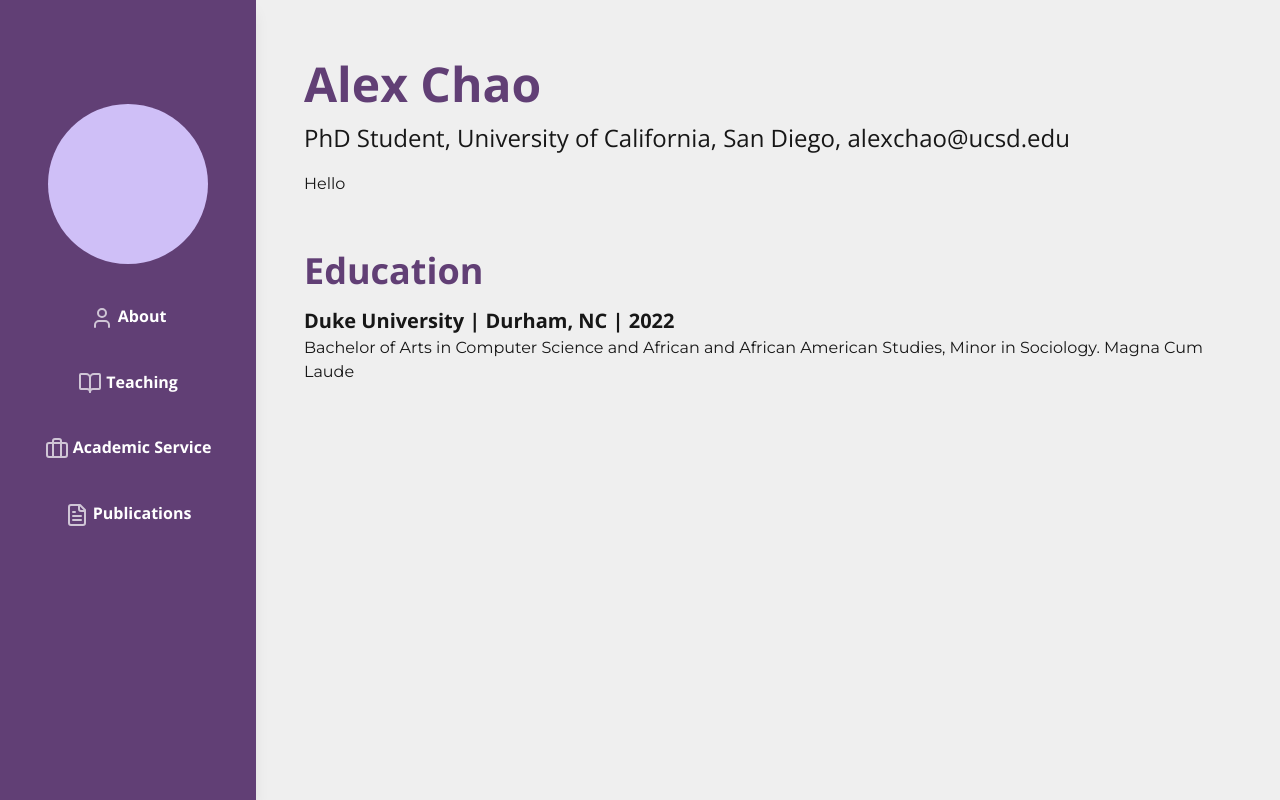
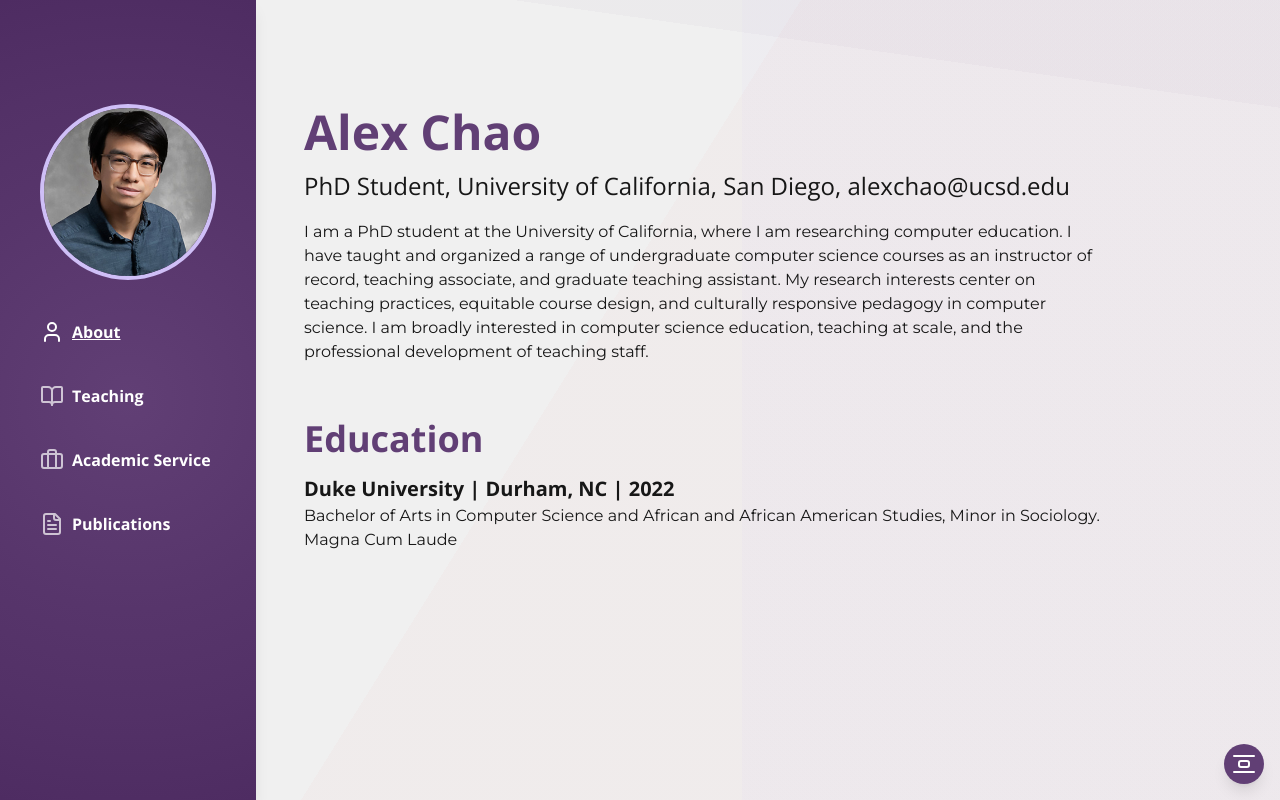
Before and after one commit to jessicanachen/alex-portfolio, a Next.js app: page / in a window 1280 px wide. Built offline with nearby package versions, Linux system fonts and the light colour scheme.

Commit message:
Refactor: updated margins to feel more evenly dispersed, added subtle gradients, made more clear which part of nav you are on, added snap normal as a togglable mode thorugh the different levels of snap

```diff
--- a/src/components/NavBar.tsx
+++ b/src/components/NavBar.tsx
@@ -1,10 +1,12 @@
-"use client"
+"use client";
+import Image from "next/image";
 import { Link as ScrollLink } from "react-scroll";
 import { useState, useEffect, useRef } from "react";
 import { Menu, BookOpen, User, Briefcase, FileText } from "lucide-react";
 
 const NavBar = () => {
   const [isOpen, setIsOpen] = useState(false);
+  const [activeSection, setActiveSection] = useState("about");
   const menuRef = useRef<HTMLDivElement>(null);
 
   const toggleMenu = () => setIsOpen((prev) => !prev);
@@ -33,76 +35,93 @@
     return () => window.removeEventListener("resize", handleResize);
   }, []);
 
+  const navLinks = [
+    {
+      to: "about",
+      icon: <User size={24} />,
+      label: "About",
+    },
+    {
+      to: "teaching",
+      icon: <BookOpen size={24} />,
+      label: "Teaching",
+    },
+    {
+      to: "service",
+      icon: <Briefcase size={24} />,
+      label: "Academic Service",
+    },
+    {
+      to: "publications",
+      icon: <FileText size={24} />,
+      label: "Publications",
+    },
+  ];
+
   return (
     <nav
       ref={menuRef}
-      className={`fixed top-0 left-0 h-screen shadow-lg z-10 p-4 bg-primary transition-all
-      ${isOpen ? "w-36" : "w-16"} lg:w-64`}
+      className={`fixed top-0 left-0 h-screen shadow-lg z-10 p-4 bg-navbar-gradient transition-all
+      ${isOpen ? "w-40" : "w-16"} lg:w-64`}
     >
-      <div
-        className={`flex flex-col space-y-10 w-full pt-12 ${
-          isOpen ? "text-left" : "text-center"
-        } lg:text-center lg:items-center lg:flex`}
-      >
-        {/* menu icon for now but could also be a headshot just may look funny */}
-        <div onClick={toggleMenu} className="cursor-pointer lg:hidden">
-          <Menu size={32} className={`inline cursor-pointer text-white`} />{" "}
+      <div className="flex flex-col space-y-10 w-full pt-12 items-center">
+        <div onClick={toggleMenu} className="cursor-pointer lg:hidden w-full">
+          <Menu size={32} className="inline cursor-pointer text-white" />
         </div>
-        {/* headshot */}
-        <div className="w-40 h-40 bg-secondary rounded-full hidden lg:flex"></div>
 
+        <div className="w-44 h-44 border-4 border-secondary bg-secondary rounded-full items-center justify-center overflow-hidden hidden lg:flex">
+          <Image
+            src="/headshot.png"
+            alt="Headshot"
+            width={176}
+            height={176}
+            className="object-cover"
+          />
+        </div>
+
+        <div className="flex flex-col w-full lg:w-44 space-y-10 text-left">
+          {navLinks.map(({ to, icon, label }) => {
+            const isActive = activeSection === to;
+            const showIconUnderline = isActive && !isOpen;
+
+            return (
               <ScrollLink
-          to="about"
+                key={to}
+                to={to}
                 smooth={true}
                 duration={500}
+                spy={true}
+                offset={-64}
                 containerId="scroll-container"
-          className="cursor-pointer font-sans text-white font-bold hover:underline"
+                activeClass="active"
+                className={`cursor-pointer font-sans text-white font-bold transition-all duration-200 flex items-center gap-2
+                ${isActive && isOpen ? "underline" : ""}
+                ${isActive && !isOpen ? "lg:underline" : ""}
+                ${isOpen ? "hover:underline text-secondary" : ""}
+                lg:hover:underline
+                `}
+                onSetActive={() => setActiveSection(to)}
                 onClick={closeMenu}
               >
-          <User className={`${isOpen ? "opacity-90" : "opacity-70"} inline`} size={24} />{" "}
+                <span
+                  className={`relative inline-block
+                  hover:before:absolute hover:before:content-[''] hover:before:w-6 hover:before:h-[4px] hover:before:bg-white hover:before:bottom-[-8px] hover:before:left-1/2 hover:before:-translate-x-1/2 ${isActive ? "text-white" : "opacity-70"}
+                  ${
+                    showIconUnderline
+                      ? "before:absolute before:content-[''] before:w-6 before:h-[4px] before:bg-white before:bottom-[-8px] before:left-1/2 before:-translate-x-1/2 lg:before:hidden"
+                      : ""
+                  }
+                  `}
+                >
+                  {icon}
+                </span>
                 <span className={`${isOpen ? "inline" : "hidden"} lg:inline`}>
-            About
+                  {label}
                 </span>
               </ScrollLink>
-        <ScrollLink
-          to="teaching"
-          smooth={true}
-          duration={500}
-          containerId="scroll-container"
-          className="cursor-pointer font-sans text-white font-bold hover:underline"
-          onClick={closeMenu}
-        >
-          <BookOpen className={`${isOpen ? "opacity-90" : "opacity-70"} inline`} size={24} />{" "}
-          <span className={`${isOpen ? "inline" : "hidden"} lg:inline`}>
-            Teaching
-          </span>
-        </ScrollLink>
-        <ScrollLink
-          to="service"
-          smooth={true}
-          duration={500}
-          containerId="scroll-container"
-          className="cursor-pointer font-sans text-white font-bold hover:underline"
-          onClick={closeMenu}
-        >
-          <Briefcase className={`${isOpen ? "opacity-90" : "opacity-70"} inline`} size={24} />{" "}
-          <span className={`${isOpen ? "inline" : "hidden"} lg:inline`}>
-            Academic Service
-          </span>
-        </ScrollLink>
-        <ScrollLink
-          to="publications"
-          smooth={true}
-          duration={500}
-          containerId="scroll-container"
-          className="cursor-pointer font-sans text-white font-bold hover:underline"
-          onClick={closeMenu}
-        >
-          <FileText className={`${isOpen ? "opacity-90" : "opacity-70"} inline`} size={24} />{" "}
-          <span className={`${isOpen ? "inline" : "hidden"} lg:inline`}>
-            Publications
-          </span>
-        </ScrollLink>
+            );
+          })}
+        </div>
       </div>
     </nav>
   );
--- a/src/components/sections/About.tsx
+++ b/src/components/sections/About.tsx
@@ -10,7 +10,7 @@
 );
 
 const About = () => {
-  const { ref, inView } = useInView({ triggerOnce: false, threshold: 0.2 });
+  const { ref, inView } = useInView({ triggerOnce: true, threshold: 0.2 });
 
   const aboutData = about[0];
   const headerItems = [
@@ -21,7 +21,7 @@
 
   try {
     return (
-      <div ref={ref} className="min-h-screen pt-12">
+      <div ref={ref} className="min-h-screen pt-14 lg:pt-24">
         <MotionDiv
           initial={{ opacity: 0, y: 20 }}
           animate={inView ? { opacity: 1, y: 0 } : {}}
--- a/src/components/sections/Publications.tsx
+++ b/src/components/sections/Publications.tsx
@@ -24,7 +24,7 @@
 
 const Publications: React.FC = () => {
   const [expanded, setExpanded] = useState<Record<string, boolean>>({});
-  const { ref, inView } = useInView({ triggerOnce: false, threshold: 0.2 });
+  const { ref, inView } = useInView({ triggerOnce: true, threshold: 0.2 });
 
   const toggleExpand = (key: string) => {
     setExpanded((prev) => ({
@@ -35,7 +35,7 @@
 
   try {
     return (
-      <div ref={ref} className="min-h-screen pt-12">
+      <div ref={ref} className="min-h-screen pt-16 lg:pt-24">
         <div className="flex lg:hidden">
           <MotionDiv
             initial={{ opacity: 0, y: 20 }}
--- a/src/components/sections/Service.tsx
+++ b/src/components/sections/Service.tsx
@@ -9,7 +9,7 @@
 
 
 const Service = () => {
-  const { ref, inView } = useInView({ triggerOnce: false, threshold: 0.2 });
+  const { ref, inView } = useInView({ triggerOnce: true, threshold: 0.2 });
 
   try {
     return (
--- a/src/components/sections/Teaching.tsx
+++ b/src/components/sections/Teaching.tsx
@@ -29,7 +29,7 @@
 );
 
 const Teaching = () => {
-  const { ref, inView } = useInView({ triggerOnce: false, threshold: 0.2 });
+  const { ref, inView } = useInView({ triggerOnce: true, threshold: 0.2 });
   const teachingBlurbData = teachingBlurb[0];
 
   const [expanded, setExpanded] = useState<boolean>(true);
@@ -74,7 +74,7 @@
           <p className={`${expanded ? "flex" : "hidden"}`}>{teachingBlurbData.Blurb}</p>
         </MotionDiv>
 
-        <div className="p-8 lg:px-12 lg:py-0">
+        <div className="p-8 max-w-2xl lg:max-w-4xl lg:px-12 lg:py-0">
           {/* Instructing Experience */}
           <MotionDiv
             initial={{ opacity: 0 }}
--- a/src/data/about.json
+++ b/src/data/about.json
@@ -3,7 +3,7 @@
         "Title": "PhD Student",
         "Place": "University of California, San Diego",
         "Email": "alexchao@ucsd.edu",
-        "About": "Hello"},
+        "About": "I am a PhD student at the University of California, where I am researching computer education. I have taught and organized a range of undergraduate computer science courses as an instructor of record, teaching associate, and graduate teaching assistant. My research interests center on teaching practices, equitable course design, and culturally responsive pedagogy in computer science. I am broadly interested in computer science education, teaching at scale, and the professional development of teaching staff."},
     {
         "Title": "PHD Student",
         "Place": "Place",
--- a/src/data/publications.json
+++ b/src/data/publications.json
@@ -1,4 +1,76 @@
 [
+    {
+        "Conference": "Conference Name",
+        "Year": "Jan 2023",
+        "Publications": [
+            {
+                "Name": "Students Use of GitHub Copilot for Working with Large Code Bases Making it longer to see what happens",
+                "Description": "Anshul Shah, Fatimah Alhumrani, William G. Griswold, Leo Porter, and Adalbert Gerald Soosai Raj. 2024. A Comparison of Student Behavioral Engagement in Traditional Live Coding and Active Live Coding Lectures. In Proceedings of the 2024 Innovation and Technology in Computer Science Education V. 1 (ITiCSE 2024), July 8-10, 2024, Milan, Italy. ACM, New York, NY, USA, 7 pages. https://doi.org/10.1145/3649217.3653537",
+                "Link": "https://doi.org/10.1145/3649217.3653537"
+            },
+            {
+                "Name": "Students Use of GitHub Copilot for Working with Large Code Bases",
+                "Description": "Anshul Shah, Fatimah Alhumrani, William G. Griswold, Leo Porter, and Adalbert Gerald Soosai Raj. 2024. A Comparison of Student Behavioral Engagement in Traditional Live Coding and Active Live Coding Lectures. In Proceedings of the 2024 Innovation and Technology in Computer Science Education V. 1 (ITiCSE 2024), July 8-10, 2024, Milan, Italy. ACM, New York, NY, USA, 7 pages. https://doi.org/10.1145/3649217.3653537"
+            }
+        ]
+    },
+    {
+        "Conference": "Conference Name",
+        "Year": "Jan 2023",
+        "Publications": [
+            {
+                "Name": "Students Use of GitHub Copilot for Working with Large Code Bases",
+                "Description": "Anshul Shah, Fatimah Alhumrani, William G. Griswold, Leo Porter, and Adalbert Gerald Soosai Raj. 2024. A Comparison of Student Behavioral Engagement in Traditional Live Coding and Active Live Coding Lectures. In Proceedings of the 2024 Innovation and Technology in Computer Science Education V. 1 (ITiCSE 2024), July 8-10, 2024, Milan, Italy. ACM, New York, NY, USA, 7 pages. https://doi.org/10.1145/3649217.3653537",
+                "Link": "https://doi.org/10.1145/3649217.3653537"
+            }
+        ]
+    },
+    {
+        "Conference": "Conference Name",
+        "Year": "Jan 2023-Current",
+        "Publications": [
+            {
+                "Name": "Students Use of GitHub Copilot for Working with Large Code Bases",
+                "Description": "Anshul Shah, Fatimah Alhumrani, William G. Griswold, Leo Porter, and Adalbert Gerald Soosai Raj. 2024. A Comparison of Student Behavioral Engagement in Traditional Live Coding and Active Live Coding Lectures. In Proceedings of the 2024 Innovation and Technology in Computer Science Education V. 1 (ITiCSE 2024), July 8-10, 2024, Milan, Italy. ACM, New York, NY, USA, 7 pages. https://doi.org/10.1145/3649217.3653537"
+            }
+        ]
+    },
+    {
+        "Conference": "Conference Name",
+        "Year": "Jan 2023",
+        "Publications": [
+            {
+                "Name": "Students Use of GitHub Copilot for Working with Large Code Bases Making it longer to see what happens",
+                "Description": "Anshul Shah, Fatimah Alhumrani, William G. Griswold, Leo Porter, and Adalbert Gerald Soosai Raj. 2024. A Comparison of Student Behavioral Engagement in Traditional Live Coding and Active Live Coding Lectures. In Proceedings of the 2024 Innovation and Technology in Computer Science Education V. 1 (ITiCSE 2024), July 8-10, 2024, Milan, Italy. ACM, New York, NY, USA, 7 pages. https://doi.org/10.1145/3649217.3653537",
+                "Link": "https://doi.org/10.1145/3649217.3653537"
+            },
+            {
+                "Name": "Students Use of GitHub Copilot for Working with Large Code Bases",
+                "Description": "Anshul Shah, Fatimah Alhumrani, William G. Griswold, Leo Porter, and Adalbert Gerald Soosai Raj. 2024. A Comparison of Student Behavioral Engagement in Traditional Live Coding and Active Live Coding Lectures. In Proceedings of the 2024 Innovation and Technology in Computer Science Education V. 1 (ITiCSE 2024), July 8-10, 2024, Milan, Italy. ACM, New York, NY, USA, 7 pages. https://doi.org/10.1145/3649217.3653537"
+            }
+        ]
+    },
+    {
+        "Conference": "Conference Name",
+        "Year": "Jan 2023",
+        "Publications": [
+            {
+                "Name": "Students Use of GitHub Copilot for Working with Large Code Bases",
+                "Description": "Anshul Shah, Fatimah Alhumrani, William G. Griswold, Leo Porter, and Adalbert Gerald Soosai Raj. 2024. A Comparison of Student Behavioral Engagement in Traditional Live Coding and Active Live Coding Lectures. In Proceedings of the 2024 Innovation and Technology in Computer Science Education V. 1 (ITiCSE 2024), July 8-10, 2024, Milan, Italy. ACM, New York, NY, USA, 7 pages. https://doi.org/10.1145/3649217.3653537",
+                "Link": "https://doi.org/10.1145/3649217.3653537"
+            }
+        ]
+    },
+    {
+        "Conference": "Conference Name",
+        "Year": "Jan 2023-Current",
+        "Publications": [
+            {
+                "Name": "Students Use of GitHub Copilot for Working with Large Code Bases",
+                "Description": "Anshul Shah, Fatimah Alhumrani, William G. Griswold, Leo Porter, and Adalbert Gerald Soosai Raj. 2024. A Comparison of Student Behavioral Engagement in Traditional Live Coding and Active Live Coding Lectures. In Proceedings of the 2024 Innovation and Technology in Computer Science Education V. 1 (ITiCSE 2024), July 8-10, 2024, Milan, Italy. ACM, New York, NY, USA, 7 pages. https://doi.org/10.1145/3649217.3653537"
+            }
+        ]
+    },
     {
         "Conference": "Conference Name",
         "Year": "Jan 2023",
--- a/src/pages/index.tsx
+++ b/src/pages/index.tsx
@@ -1,5 +1,11 @@
 "use client";
+import { useState } from "react";
 import { Element } from "react-scroll";
+import {
+  AlignVerticalJustifyStart,
+  AlignVerticalSpaceAround,
+  AlignVerticalDistribute,
+} from "lucide-react";
 
 import NavBar from "@/components/NavBar";
 import About from "@/components/sections/About";
@@ -7,40 +13,82 @@
 import Service from "@/components/sections/Service";
 import Publications from "@/components/sections/Publications";
 
+type SnapMode = "none" | "normal" | "always";
+
 export default function Home() {
+  const [snapMode, setSnapMode] = useState<SnapMode>("none");
+
+  const toggleSnap = () => {
+    setSnapMode((prev) =>
+      prev === "none" ? "normal" : prev === "normal" ? "always" : "none"
+    );
+  };
+
+  const getSnapClasses = () => {
+    if (snapMode === "normal") return "snap-y snap-normal";
+    if (snapMode === "always") return "snap-y snap-always";
+    return "";
+  };
+
   return (
     <div className="flex w-full">
       <NavBar />
-      <div id="scroll-container" className="flex flex-col w-full h-screen pl-16 lg:pl-64 overflow-y-auto snap-y snap-mandatory scroll-smooth">
+
+      {/* Scrollable content area */}
+      <div
+        id="scroll-container"
+        className={`flex flex-col w-full h-screen pl-16 lg:pl-64 overflow-y-auto scroll-smooth ${getSnapClasses()}`}
+      >
         <Element
           name="about"
           id="about"
-          className="min-h-fit flex flex-col px-4 lg:px-12 snap-start snap-always"
+          className="min-h-fit max-w-2xl lg:max-w-4xl flex flex-col px-4 lg:px-12 snap-start"
         >
           <About />
         </Element>
         <Element
           name="teaching"
           id="teaching"
-          className="min-h-fit flex flex-col snap-start snap-always"
+          className="min-h-fit flex flex-col snap-start"
         >
           <Teaching />
         </Element>
         <Element
           name="service"
           id="service"
-          className="flex flex-col pt-8 lg:pt-12 snap-start snap-always"
+          className="flex flex-col pt-8 lg:pt-12 snap-start"
         >
           <Service />
         </Element>
         <Element
           name="publications"
           id="publications"
-          className="min-h-fit flex flex-col px-4 lg:px-12 snap-start snap-always"
+          className="min-h-fit flex flex-col px-4 lg:px-12 snap-start"
         >
           <Publications />
         </Element>
       </div>
+
+      {/* Toggle button - bottom right */}
+      <button
+        onClick={toggleSnap}
+        className={`fixed bottom-4 right-4 z-20 transition-colors duration-1000 ease-in-out ${
+          snapMode === "none"
+            ? "bg-primary hover:bg-highlight2"
+            : snapMode === "normal"
+            ? "bg-highlight2 hover:bg-highlight1"
+            : "bg-highlight1 hover:bg-primary"
+        } text-white p-2 rounded-full shadow-lg transition-colors`}
+        title={`Scroll snapping: ${snapMode}`}
+      >
+        {snapMode === "none" ? (
+          <AlignVerticalSpaceAround size={24} />
+        ) : snapMode === "normal" ? (
+          <AlignVerticalJustifyStart size={24} />
+        ) : (
+          <AlignVerticalJustifyStart size={24} />
+        )}
+      </button>
     </div>
   );
 }
--- a/src/styles/globals.css
+++ b/src/styles/globals.css
@@ -11,12 +11,6 @@
   --highlight2: #FFBFA0;
 }
 
-@media (prefers-color-scheme: dark) {
-  :root {
-    --background: #EFEFEF;
-  --foreground: #171717;
-  }
-}
 
 @layer base {
   h1 {
@@ -55,4 +49,5 @@
 body {
   color: var(--foreground);
   background: var(--background);
+  background-image: linear-gradient(630deg, rgba(207,191,247, 0.07) 0%, rgba(207,191,247, 0.07) 42%,transparent 42%, transparent 99%,rgba(255,191,160, 0.12) 99%, rgba(255,191,160, 0.12) 100%),linear-gradient(548deg, rgba(97,63,117, 0.03) 0%, rgba(97,63,117, 0.03) 11%,transparent 11%, transparent 92%,rgba(188,71,73, 0) 92%, rgba(188,71,73, 0) 100%),linear-gradient(482deg, rgba(221,0,0, 0.02) 0%, rgba(221,0,0, 0.02) 1%,transparent 1%, transparent 45%,rgba(229,15,15, 0.02) 45%, rgba(229,15,15, 0.02) 100%),linear-gradient(320deg, rgba(255,255,255, 0.02) 0%, rgba(255,255,255, 0.02) 33%,transparent 33%, transparent 40%,rgba(255,255,255, 0.02) 40%, rgba(255,255,255, 0.02) 100%),linear-gradient(381deg, rgb(240,240,240),rgb(240,240,240));
 }
--- a/tailwind.config.ts
+++ b/tailwind.config.ts
@@ -21,6 +21,9 @@
         highlight1: "var(--highlight1)",
         highlight2: "var(--highlight2)",
       },
+      backgroundImage: {
+        'navbar-gradient': 'radial-gradient(circle, #613f75, #5c3a70, #57356b, #533167, #4e2c62)',
+      },
       fontFamily: {
 
         sans: ['var(--font-open-sans)', 'sans-serif'],        // use with font-sans
```
Also changed, not shown: public/headshot.png (added). Lines whose indentation alone changed are shown as unchanged.
